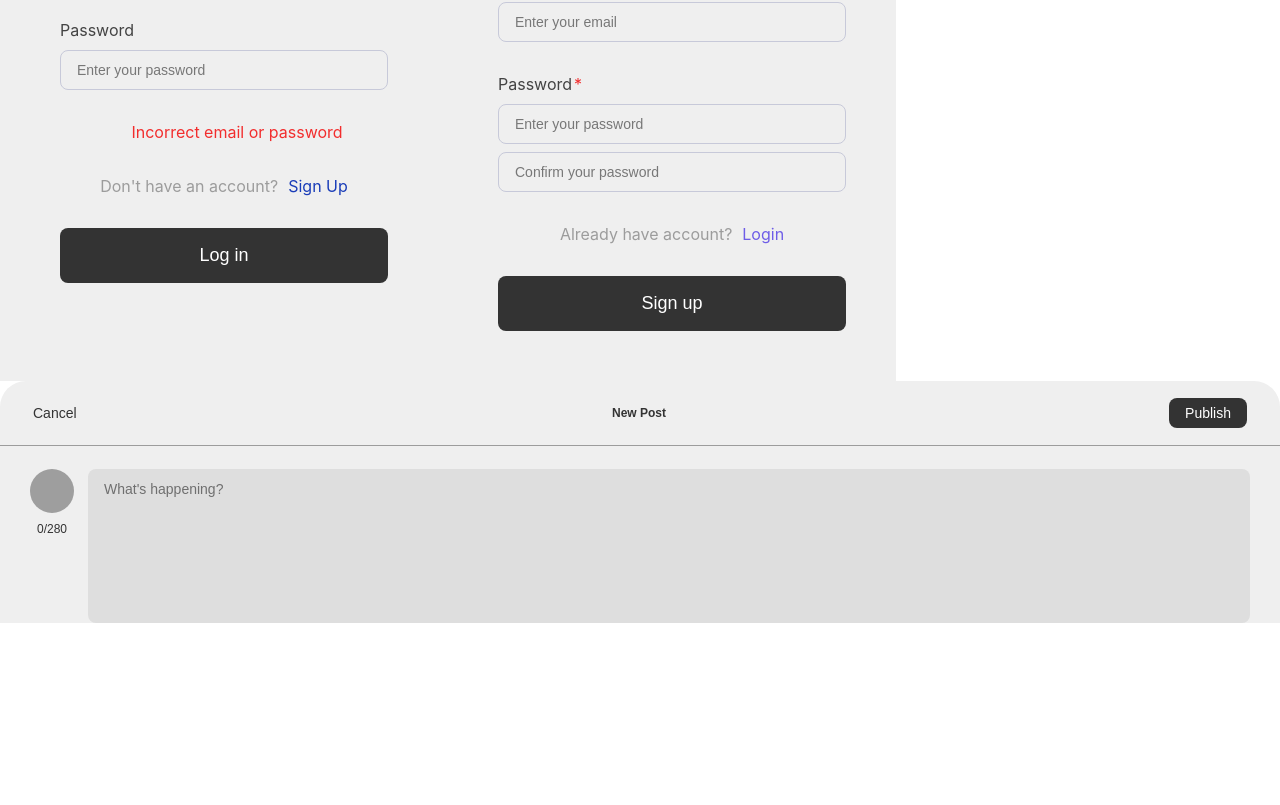
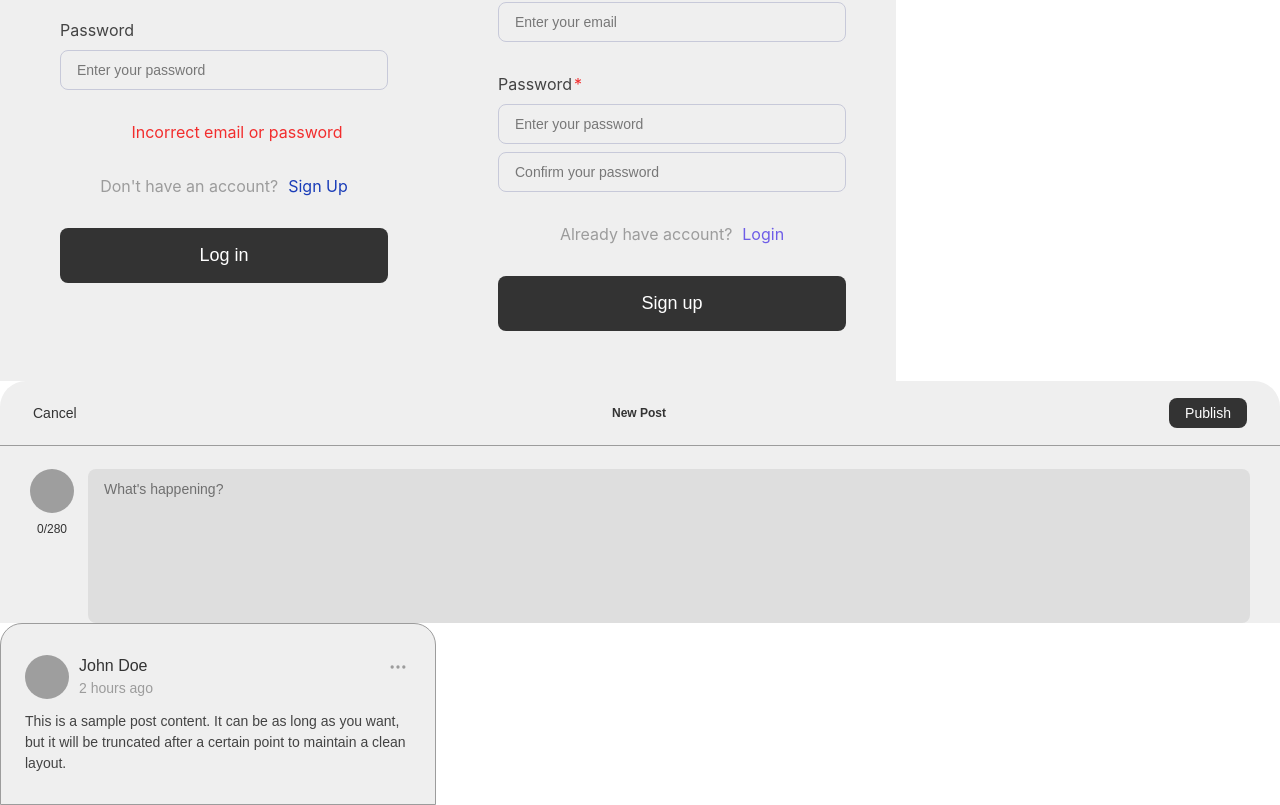
Before and after one commit to MMI-developpement-web/sae4-dweb-di-01-social-JeanJeanPaugnat, a React (Vite) app in the folder frontend/: page / in a window 1280 px wide. Shown: the part 281-1086 px from the top of the page. Before the commit the page ends 904 px from the top, so only its background shows below. Built offline with nearby package versions, Linux system fonts and the light colour scheme; grey boxes are pictures that could not be loaded; some icons are missing.

Commit message:
feed page added

```diff
--- a/frontend/src/App.tsx
+++ b/frontend/src/App.tsx
@@ -12,6 +12,8 @@ import SignUpForm from './components/section/SignUpForm'
 import CreatePost from './components/section/CreatePost'
 import {Link} from "react-router-dom"
 
+import CardPost from './components/ui/CardPost'
+
 function App() {
   const [count, setCount] = useState(0)
 
@@ -25,6 +27,13 @@ function App() {
             <SignUpForm/>
           </div>
           <CreatePost />
+          <CardPost
+            isFirst={true}
+            username="John Doe"
+            avatarUrl="/path/to/avatar.jpg"
+            timeAgo="2 hours ago"
+            content="This is a sample post content. It can be as long as you want, but it will be truncated after a certain point to maintain a clean layout."
+          />
       </div>
     </>
   )
--- /dev/null
+++ b/frontend/src/components/section/Feed.tsx
@@ -0,0 +1,23 @@
+import CardPost from '../ui/CardPost';
+import { useEffect, useState } from "react";
+import { getAllPosts } from "../../utils/PostData";
+
+//faire afficher tout les posts dans le feed
+
+
+
+
+export default function Feed() {
+
+  return (
+    <div>
+        <CardPost
+            isFirst={true}
+            username="John Doe"
+            avatarUrl="/path/to/avatar.jpg"
+            timeAgo="2 hours ago"
+            content="This is a sample post content. It can be as long as you want, but it will be truncated after a certain point to maintain a clean layout."
+          />
+    </div>
+  );
+}
--- /dev/null
+++ b/frontend/src/components/ui/CardPost.tsx
@@ -0,0 +1,62 @@
+import { cva, type VariantProps } from "class-variance-authority";
+import { MoreHorizontal } from "lucide-react";
+import { cn } from "../../lib/utils";
+import Avatar from "./Avatar";
+
+const cardPostVariants = cva(
+  "bg-light-bg border border-[#9C9C9C] px-6 py-[30px] flex flex-col gap-3 w-full max-w-[436px]",
+  {
+    variants: {
+      isFirst: {
+        true: "rounded-t-[22px]",
+        false: "",
+      },
+    },
+    defaultVariants: {
+      isFirst: false,
+    },
+  }
+);
+
+export interface CardPostProps
+  extends React.HTMLAttributes<HTMLDivElement>,
+    VariantProps<typeof cardPostVariants> {
+  username: string;
+  avatarUrl?: string; // Optional, Avatar handles fallback
+  timeAgo: string;
+  content: string;
+}
+
+export default function CardPost({
+  className,
+  isFirst,
+  username,
+  avatarUrl,
+  timeAgo,
+  content,
+  ...props
+}: CardPostProps) {
+  return (
+    <div className={cn(cardPostVariants({ isFirst }), className)} {...props}>
+      <div className="flex items-start justify-between w-full">
+        <div className="flex gap-[10px] items-center">
+          <Avatar size="sm" url={avatarUrl} />
+          <div className="flex flex-col items-start leading-normal">
+            <h3 className="font-poppins font-medium text-dark-bg text-[16px]">
+              {username}
+            </h3>
+            <span className="font-poppins font-normal text-light-text text-[14px]">
+              {timeAgo}
+            </span>
+          </div>
+        </div>
+        <button className="flex items-center justify-center p-[3px] rounded-[6px] cursor-pointer hover:bg-black/5 transition-colors">
+          <MoreHorizontal className="size-5 text-light-text" />
+        </button>
+      </div>
+      <p className="font-poppins font-normal text-dark-text text-[14px] leading-normal w-full break-words">
+        {content}
+      </p>
+    </div>
+  );
+}
--- a/frontend/src/main.tsx
+++ b/frontend/src/main.tsx
@@ -7,6 +7,7 @@ import Root from './routes/Root.tsx';
 import LogIn from './routes/LogIn.tsx';
 import SignUp from './routes/SignUp.tsx';
 import CreatePost from './routes/CreatePost.tsx';
+import Feed from './routes/Feed.tsx';
 
 // import './index.css';
 
@@ -27,6 +28,10 @@ const router = createBrowserRouter([
   {
     path: '/create-post',
     element: <CreatePost />,
+  },
+  {
+    path: '/feed',
+    element: <Feed />,
   }
 ]);
 
--- /dev/null
+++ b/frontend/src/routes/Feed.tsx
@@ -0,0 +1,14 @@
+import Feed from "../components/section/Feed";
+
+
+
+
+export default function FeedRoute() {
+
+
+  return (
+    <div>
+        <Feed />
+    </div>
+  );
+}
```
